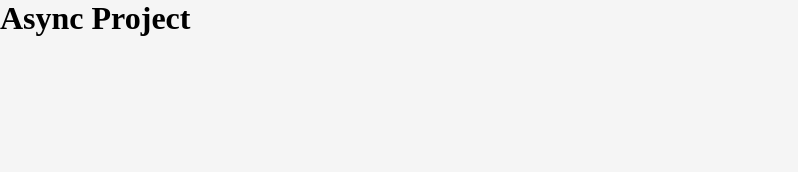
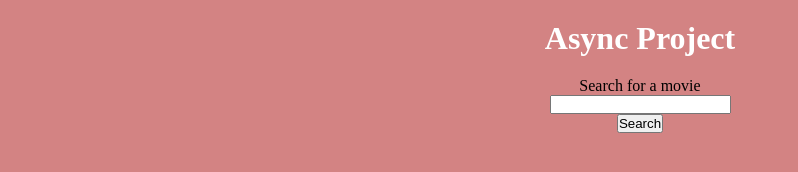
Before and after one commit to axelquartz/async-project, a website: page src/index.html in a window 1280 px wide. Shown: the whole page, without its empty margins (0-798 px from the left). Drawn offline with Linux system fonts and the light colour scheme.

Commit message:
Define basis

```diff
--- a/src/index.html
+++ b/src/index.html
@@ -10,5 +10,12 @@
   </head>
   <body>
     <h1>Async Project</h1>
+    <div class="container">
+      <form action="GET">
+        <label for="movie">Search for a movie</label>
+        <input type="text" id="movie-search" name="movie" />
+        <button type="submit" id="submit-button">Search</button>
+      </form>
+    </div>
   </body>
 </html>
--- a/src/script.js
+++ b/src/script.js
@@ -1 +1,17 @@
-alert('Is Working')
+// DOM elements to create
+
+const container = document.querySelector(".container");
+const inputValue = document.getElementById("movie-search");
+const submnitButton = document.getElementById("submit-button");
+//Temporal element
+const displayValue = document.createElement("p");
+
+// Event Listeners
+inputValue.addEventListener("input", (e) => {
+  displayValue.textContent = e.target.value;
+});
+
+submnitButton.addEventListener("click", (e) => {
+  e.preventDefault();
+  container.appendChild(displayValue);
+});
--- a/src/style.css
+++ b/src/style.css
@@ -5,5 +5,18 @@
 }
 
 body {
-  background-color: #f5f5f5;
+  background-color: #d38383;
 }
+
+h1 {
+  text-align: center;
+  margin: 20px 0;
+  color: #fff;
+}
+
+form {
+  display: flex;
+  justify-content: center;
+  align-items: center;
+  flex-direction: column;
+}
```
